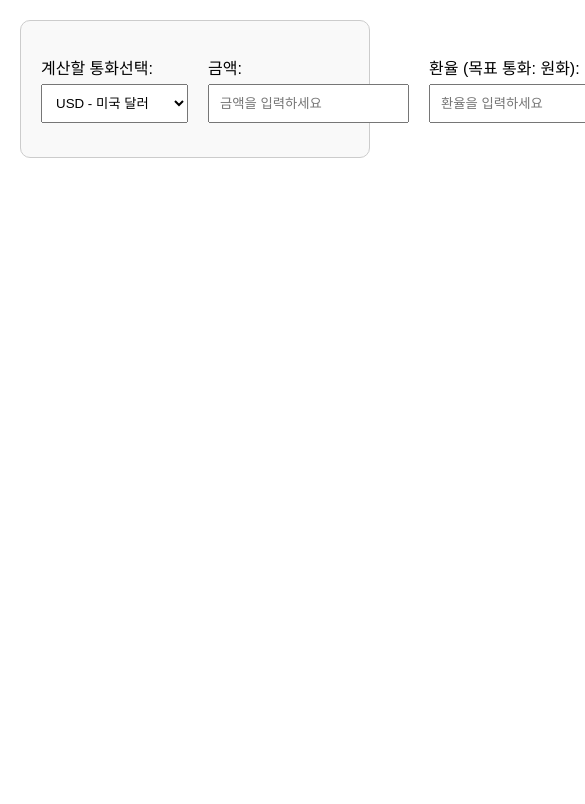
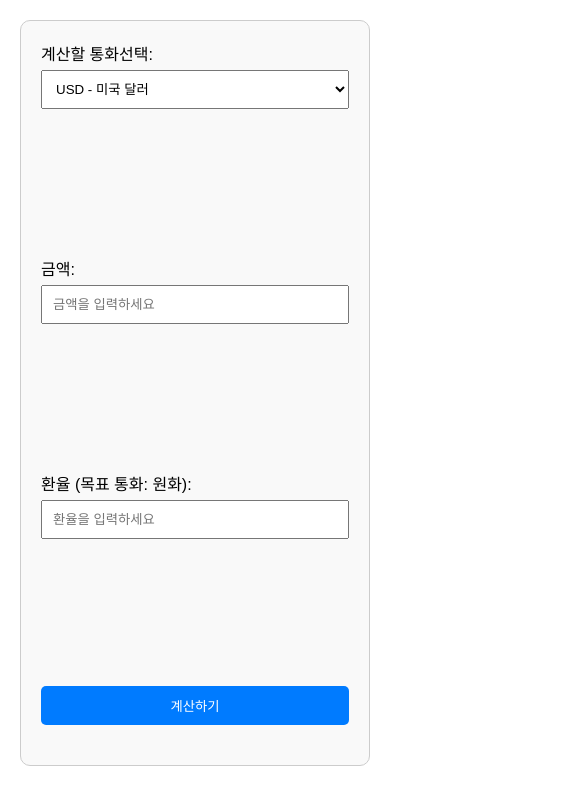
Before and after one commit to born520/calculater, a plain HTML site: page index.html in a window 390 px wide. Shown: the top 804 px of the page, 585 px wide, since content can reach past the window. Drawn offline with Linux system fonts and the light colour scheme.

Commit message:
Update index.html

```diff
--- a/index.html
+++ b/index.html
@@ -11,7 +11,8 @@
         }
         .container {
             display: flex;
-            justify-content: space-around;
+            flex-wrap: wrap;
+            justify-content: space-between;
             align-items: center;
             border: 1px solid #ccc;
             padding: 20px;
@@ -19,13 +20,16 @@
             background-color: #f9f9f9;
         }
         .form-group {
+            flex: 1 1 200px;
             margin-right: 20px;
+            min-width: 150px;
         }
         label {
             display: block;
             margin-bottom: 5px;
         }
         input, select {
+            width: 100%;
             padding: 10px;
             box-sizing: border-box;
         }
@@ -41,8 +45,24 @@
             background-color: #0056b3;
         }
         #result {
-            margin-left: 20px;
+            margin-top: 20px;
             font-size: 1.2em;
+            width: 100%;
+        }
+
+        @media (max-width: 600px) {
+            .form-group {
+                margin-right: 0;
+                margin-bottom: 15px;
+                width: 100%;
+            }
+            .container {
+                flex-direction: column;
+                align-items: flex-start;
+            }
+            button {
+                width: 100%;
+            }
         }
     </style>
 </head>
```
